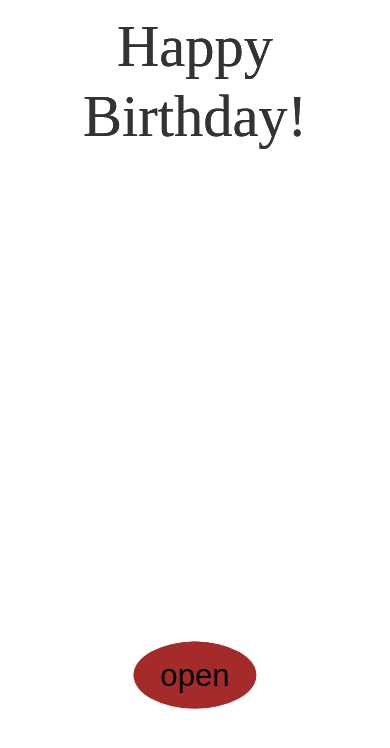
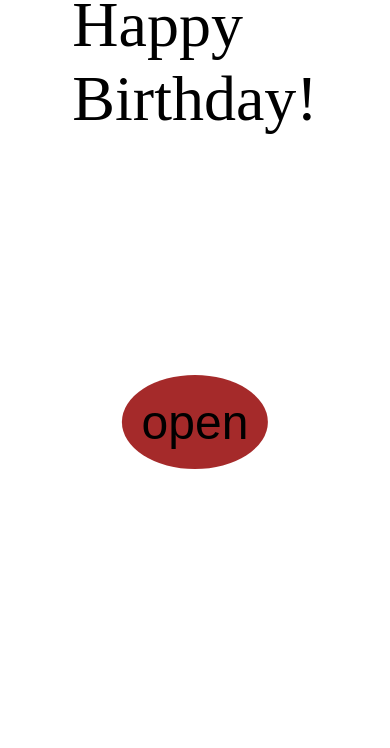
Before and after one commit to 2019junstudio/Happybirthday, a plain HTML site: page index.html in a window 390 px wide. Drawn offline with Linux system fonts and the light colour scheme.

Commit message:
Update index.html

```diff
--- a/index.html
+++ b/index.html
@@ -2,73 +2,35 @@
 <html lang="en">
     <head>
         <meta charset="UTF-8">
-        <meta name="viewport" content="width=device-width, initial-scale=1.0">
+        <meta name="viewport" content="width=device-width, initial-scale = 1.0">
         <style>
-            body {
-                margin: 0;
-                padding: 0;
-            }
-
             .center {
                 position: absolute;
                 left: 50%;
-                transform: translateX(-50%) translateY(-150%);
+                transform: translatex(-50%) translateY(-150%);
                 bottom: 50%;
-                font-size: 10vw; /* 텍스트 크기를 화면 크기 기반으로 조절 */
-                text-align: center;
-                color: #333;
-                line-height: 1.2;
+                font-size: 400%;
             }
-
             .button {
                 position: absolute;
-                left: 50%;
-                transform: translateX(-50%) translateY(50%);
-                bottom: 20%;
-                font-size: 5vw; /* 버튼 크기도 화면에 맞게 조절 */
+                right: 50%;
+                transform: translatex(50%) translateY(50%);
+                bottom: 50%;
+                font-size: 300%;
                 background-color: brown;
                 color: black;
                 border: none;
-                padding: 3% 5%; /* 여백을 설정해버리면 크기 조절 가능 */
-                border-radius: 50%;
+                padding: 5% 5%;
+                border-radius: 100%;
                 cursor: pointer;
-                transition: background-color 0.3s ease; /* 버튼 색상 변화를 부드럽게 */
             }
-
-            .button:hover {
+            .button:hover{
                 background-color: #3B0B0B;
-            }
-
-            /* 모바일 화면에서 텍스트와 버튼 크기를 추가로 조정 */
-            @media (max-width: 768px) {
-                .center {
-                    font-size: 12vw; /* 모바일에서는 텍스트 크기 더 크게 */
-                }
-                .button {
-                    font-size: 7vw; /* 모바일에서 버튼 크기 조정 */
-                    padding: 4% 6%;
-                }
-            }
-
-            @media (max-width: 480px) {
-                .center {
-                    font-size: 15vw; /* 더 작은 화면에서는 텍스트 크기를 더 작게 */
-                }
-                .button {
-                    font-size: 8vw; /* 더 작은 화면에서는 버튼을 좀 더 크게 */
-                }
             }
         </style>
     </head>
     <body>
         <p class="center">Happy Birthday!</p>
-        <!-- 버튼 클릭 시 'celebrate.html'로 이동 -->
-        <button class="button" onclick="window.location.href='celerbratepage/celerbrate.html'">Open</button>
-    </body>
-</html>
-
-    <body>
-        <p class="center">Happy Birthday!</p>
         <button class="button" onclick="window.location.href='celerbratepage/celerbrate.html'">open</button>
     </body>
 </html>
```
